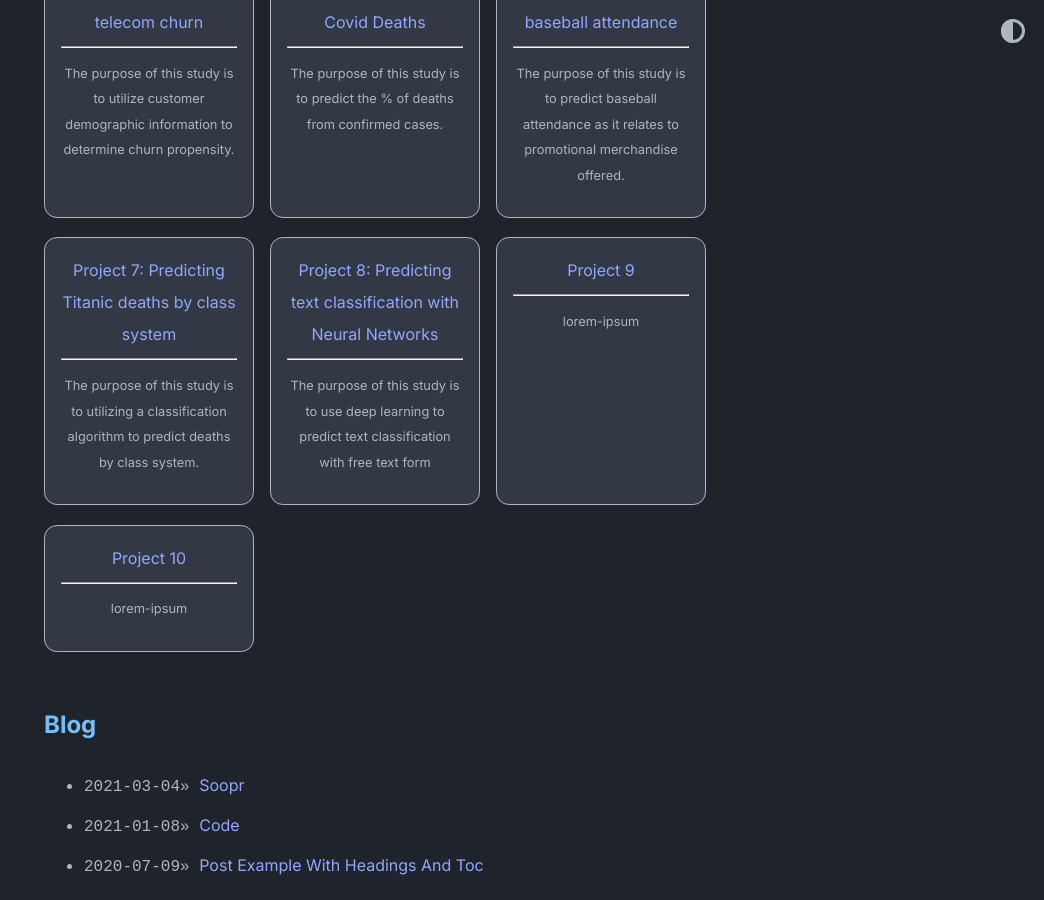
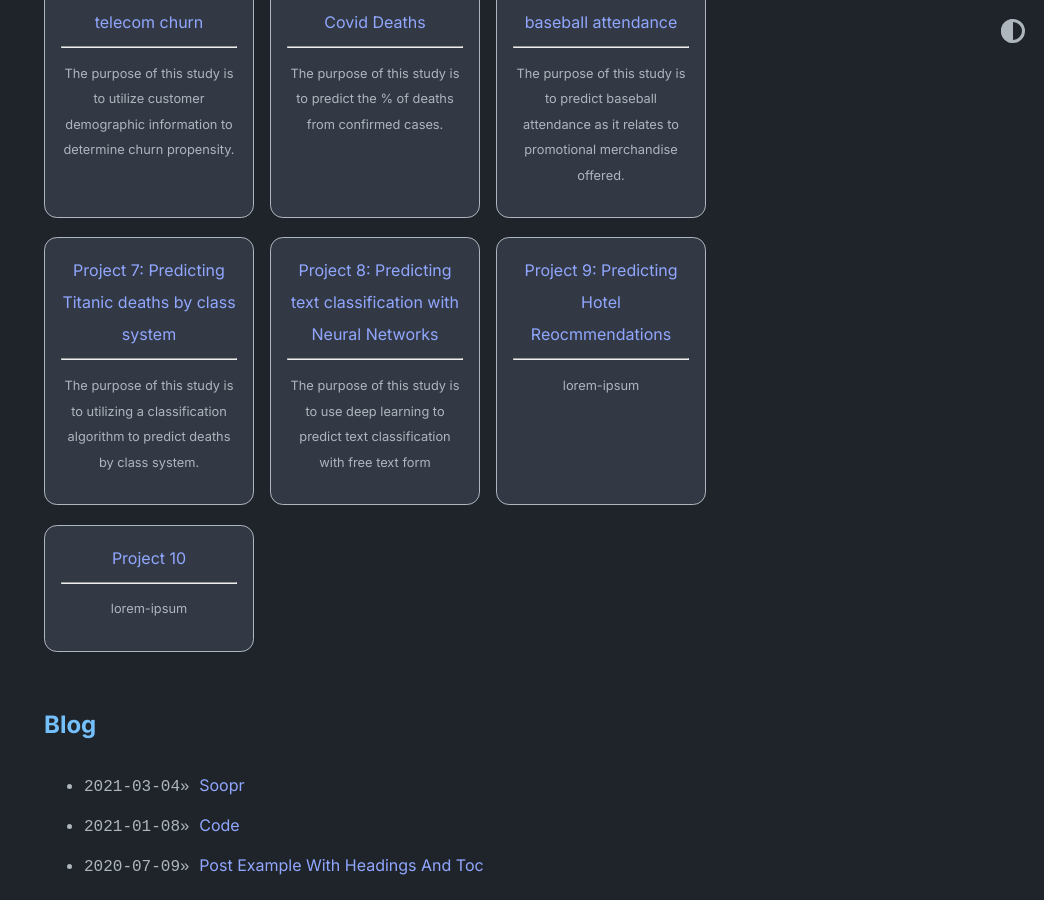
Before and after one commit to Josef9154/JRochelle_Portfolio, a Jekyll site: the page built from index.md, in a window 1280 px wide and 900 px high, scrolled down 795 px. Shown: the whole window, without its empty margins (236-1280 px from the left). Built offline with Jekyll 4.4.1, drawn with Linux system fonts in a browser that asks for light colours.

Commit message:
home.yml: updated title in project_entries

```diff
--- a/_data/home.yml
+++ b/_data/home.yml
@@ -44,7 +44,7 @@ project_entries:
     desc: >-
       The purpose of this study is to use deep learning to predict text
       classification with free text form
-  - title: Project 9
+  - title: 'Project 9: Predicting Hotel Reocmmendations'
     url: lorem-ipsum
     desc: lorem-ipsum
   - title: Project 10
```
